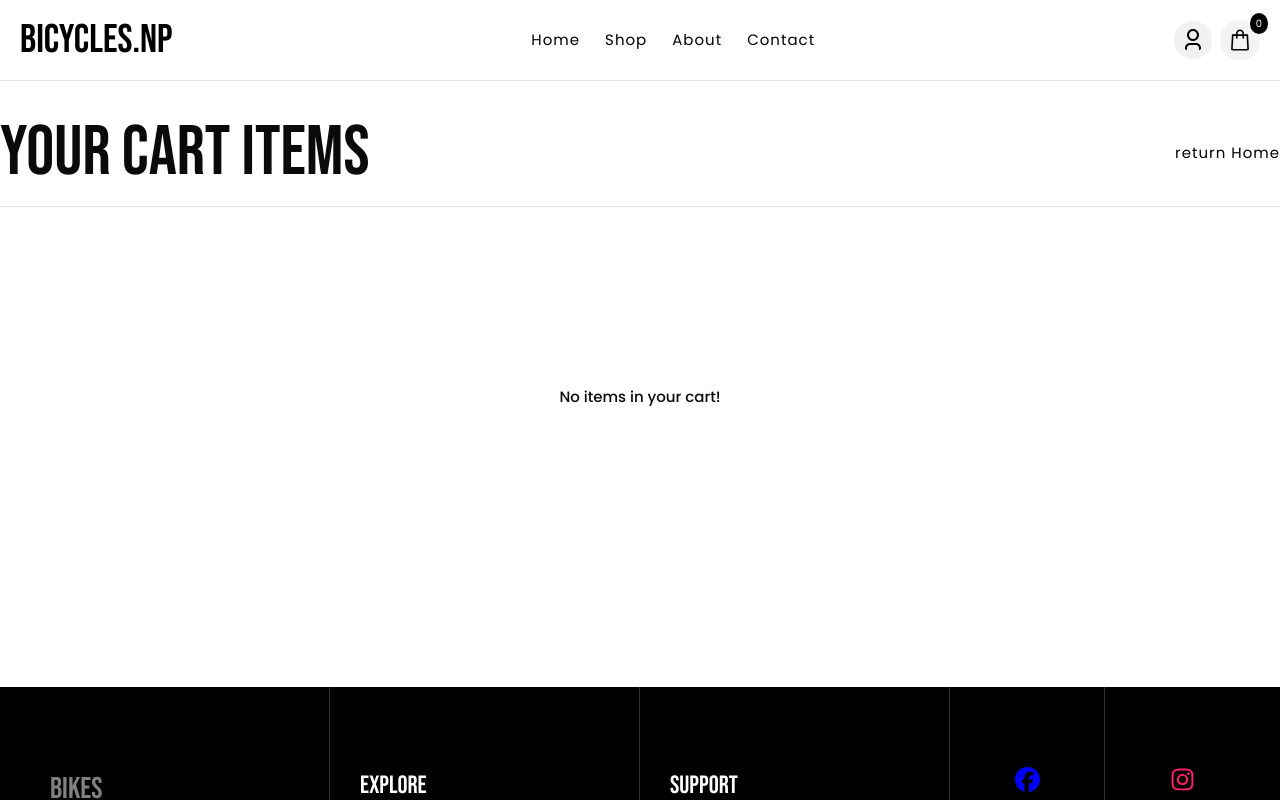
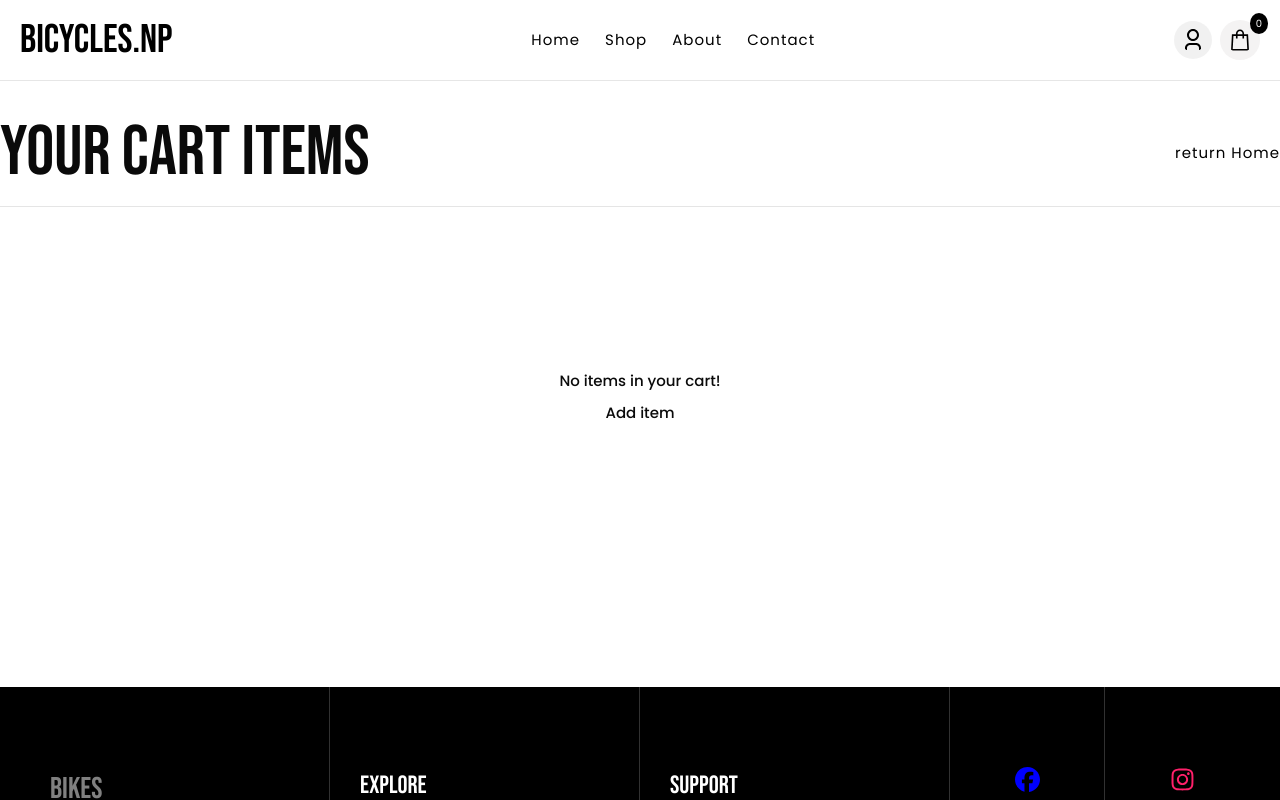
Before and after one commit to SASAN-1/Ecommerce-site-React-js-, a React (Vite) app: page /cart in a window 1280 px wide. Shown: the top 800 px of the page. Built offline with nearby package versions, Linux system fonts and the light colour scheme.

Commit message:
added add item button in cart page when it's empty

```diff
--- a/src/App.css
+++ b/src/App.css
@@ -1092,6 +1092,19 @@ textarea.form-input {
   font-size: 15px;
   font-weight: 500;
   margin: auto 0;
+  display: flex;
+  flex-direction: column;
+  gap: 10px;
+  justify-content: center;
+}
+
+.null-case-btn {
+  cursor: pointer;
+}
+
+.null-case-btn:hover {
+  color: blue;
+  text-decoration: underline;
 }
 
 .return {
--- a/src/pages/components/Cart.jsx
+++ b/src/pages/components/Cart.jsx
@@ -87,7 +87,15 @@ const Cart = () => {
           ))
         ) : (
           <div className="empty-cart">
-            <h4 className="null-item-case">No items in your cart!</h4>
+            <div className="null-item-case">
+              <h4>No items in your cart!</h4>
+              <button
+                className="null-case-btn"
+                onClick={() => navigate("/shop")}
+              >
+                Add item
+              </button>
+            </div>
           </div>
         )}
         {cartData.length > 0 && (
```
